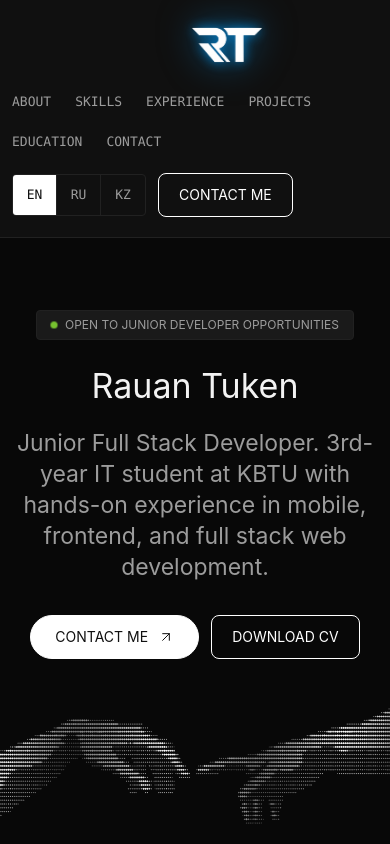
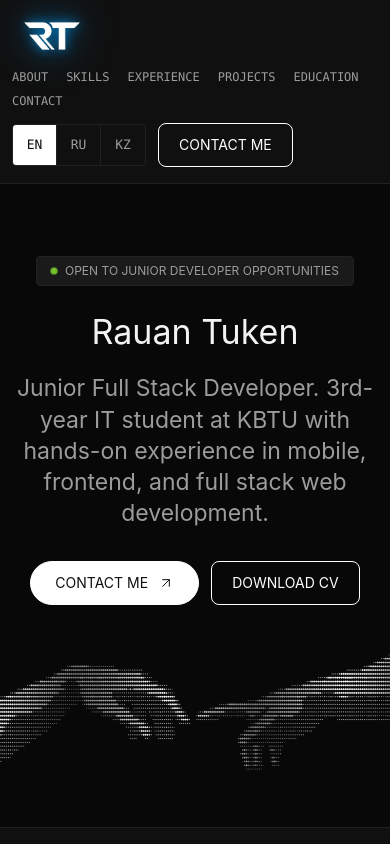
Before and after one commit to rauantuken06/my_resume_webapp, a Next.js app in the folder my_resume_webapp/: page / in a window 390 px wide. Shown: the top 844 px of the page. Built offline with nearby package versions, Linux system fonts and the light colour scheme.

Commit message:
improved adaptive for mobile devices

```diff
--- a/my_resume_webapp/app/globals.css
+++ b/my_resume_webapp/app/globals.css
@@ -330,6 +330,9 @@ a {
 }
 
 .fact-label {
+  /* В контактах это <span>, а значит строчный элемент: без block подпись и
+     значение склеиваются в одну строку. */
+  display: block;
   margin-bottom: 6px;
   color: var(--color-smoke);
   font-family: var(--font-input), ui-monospace, monospace;
@@ -338,6 +341,7 @@ a {
 }
 
 .fact-value {
+  display: block;
   color: var(--color-chalk);
   font-size: 17px;
   line-height: 1.35;
@@ -654,6 +658,29 @@ a {
     flex-wrap: wrap;
   }
 
+  /* На десктопе отступ сдвигает логотип внутри левой колонки сетки. Когда
+     сетка схлопывается в одну колонку, он просто уводит логотип вбок. */
+  .logo-img {
+    height: 40px;
+    padding-left: 0;
+  }
+
+  /* Иначе хедер съедает около трети первого экрана. */
+  .header-inner {
+    gap: 14px;
+    padding: 16px 0;
+  }
+
+  .nav {
+    gap: 10px 18px;
+  }
+
+  /* Фиксированная высота нужна для колонок на десктопе; в столбик она
+     превращается в три больших пустых блока. */
+  .contact-link {
+    min-height: 0;
+  }
+
   .display-title {
     font-size: 44px;
   }
@@ -722,6 +749,16 @@ a {
   .hand-cloud {
     margin-top: 48px;
   }
+
+  .nav a {
+    font-size: 12px;
+  }
+
+  /* В строку две надписи уже не помещаются без риска переноса вплотную. */
+  .footer-inner {
+    flex-direction: column;
+    gap: 8px;
+  }
 }
 
 @media (prefers-reduced-motion: reduce) {
```
